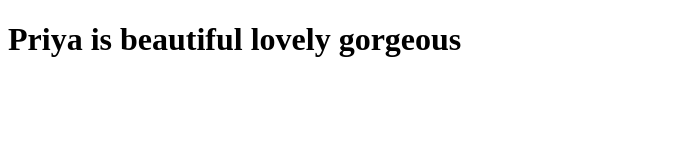
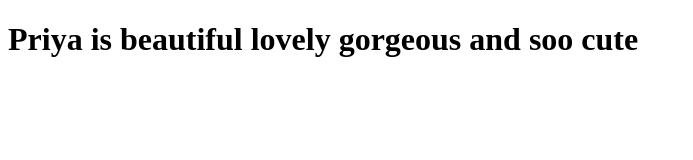
Before and after one commit to iamthehr/Practice, a plain HTML site: page index.html in a window 1280 px wide. Shown: the whole page, without its empty margins (0-693 px from the left). Drawn offline with Linux system fonts and the light colour scheme.

Commit message:
part 2 of truth

```diff
--- a/index.html
+++ b/index.html
@@ -6,6 +6,6 @@
     <title>Document</title>
   </head>
   <body>
-    <h1>Priya is beautiful lovely gorgeous</h1>
+    <h1>Priya is beautiful lovely gorgeous and soo cute</h1>
   </body>
 </html>
--- /dev/null
+++ b/index.js
@@ -0,0 +1 @@
+const arr = "hello world";
```
